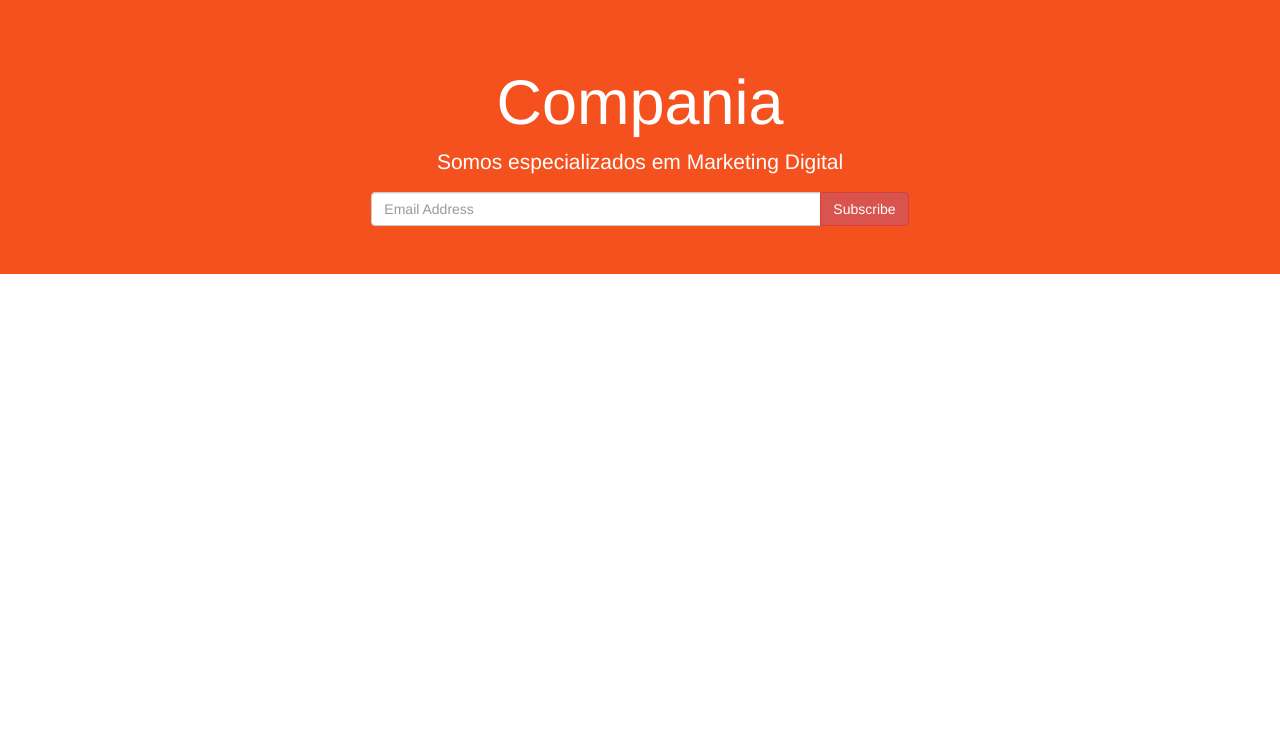
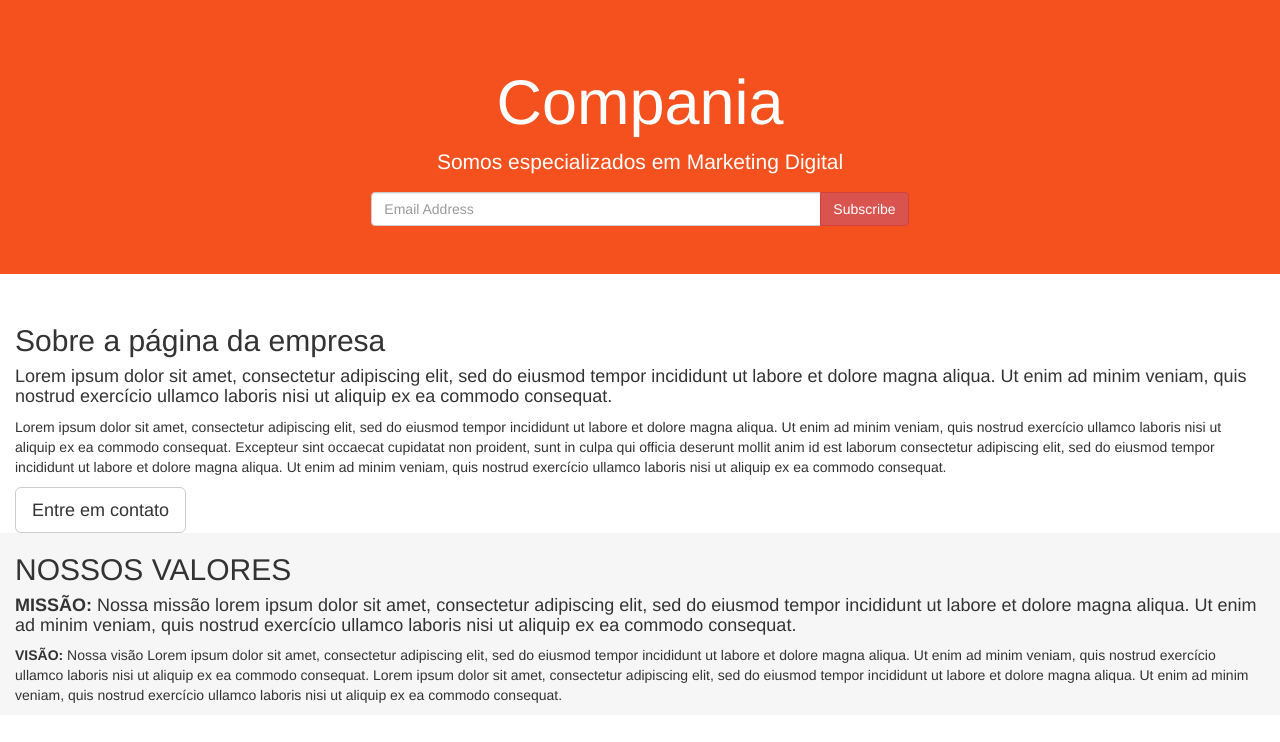
Before and after one commit to mauricioweb/bootstrap_theme_company, a plain HTML site: page public_html/index.html in a window 1280 px wide. Drawn offline with nearby package versions, Linux system fonts and the light colour scheme.

Commit message:
Adicionando container

```diff
--- a/public_html/index.html
+++ b/public_html/index.html
@@ -13,6 +13,9 @@
     .jumbotron {
       background-color: #f4511e; /* Orange */
       color: #ffffff;
+    }
+    .bg-grey {
+      background-color: #f6f6f6;
     }
 </style>
 
@@ -31,5 +34,18 @@
         </form>
       </div>
 
+      <div class="container-fluid">
+        <h2>Sobre a página da empresa</h2>
+        <h4>Lorem ipsum dolor sit amet, consectetur adipiscing elit, sed do eiusmod tempor incididunt ut labore et dolore magna aliqua. Ut enim ad minim veniam, quis nostrud exercício ullamco laboris nisi ut aliquip ex ea commodo consequat.</h4>
+        <p>Lorem ipsum dolor sit amet, consectetur adipiscing elit, sed do eiusmod tempor incididunt ut labore et dolore magna aliqua. Ut enim ad minim veniam, quis nostrud exercício ullamco laboris nisi ut aliquip ex ea commodo consequat. Excepteur sint occaecat cupidatat non proident, sunt in culpa qui officia deserunt mollit anim id est laborum consectetur adipiscing elit, sed do eiusmod tempor incididunt ut labore et dolore magna aliqua. Ut enim ad minim veniam, quis nostrud exercício ullamco laboris nisi ut aliquip ex ea commodo consequat.</p>
+        <button class="btn btn-default btn-lg">Entre em contato</button>
+      </div>
+
+      <div class="container-fluid bg-grey">
+        <h2>NOSSOS VALORES</h2>
+        <h4><strong>MISSÃO:</strong> Nossa missão lorem ipsum dolor sit amet, consectetur adipiscing elit, sed do eiusmod tempor incididunt ut labore et dolore magna aliqua. Ut enim ad minim veniam, quis nostrud exercício ullamco laboris nisi ut aliquip ex ea commodo consequat.</h4>
+        <p><strong>VISÃO:</strong> Nossa visão Lorem ipsum dolor sit amet, consectetur adipiscing elit, sed do eiusmod tempor incididunt ut labore et dolore magna aliqua. Ut enim ad minim veniam, quis nostrud exercício ullamco laboris nisi ut aliquip ex ea commodo consequat. Lorem ipsum dolor sit amet, consectetur adipiscing elit, sed do eiusmod tempor incididunt ut labore et dolore magna aliqua. Ut enim ad minim veniam, quis nostrud exercício ullamco laboris nisi ut aliquip ex ea commodo consequat.</p>
+      </div>
+
 </body>
 </html>
```
